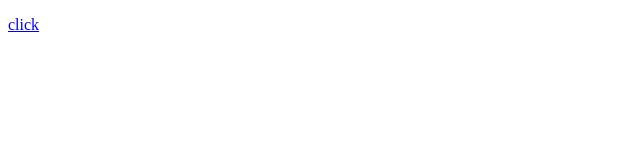
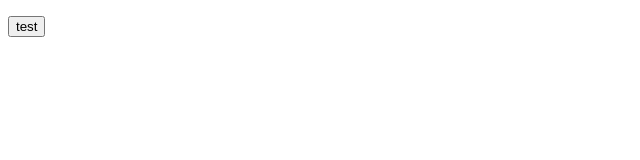
Before and after one commit to neohum/neohum.github.io, a plain HTML site: page index.html in a window 1280 px wide. Shown: the full height of the page, 0-640 px from the left. Drawn offline with Linux system fonts and the light colour scheme.

Commit message:
Update index.html

```diff
--- a/index.html
+++ b/index.html
@@ -7,7 +7,7 @@
   </head>
   <body>
     <p>
-      <a href="https://ko.surveymonkey.com/r/F7FQ9QC">click</a>
+      <button>test</button>
     </p>
   </body>
 </html>
```
